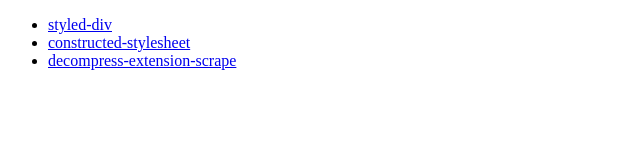
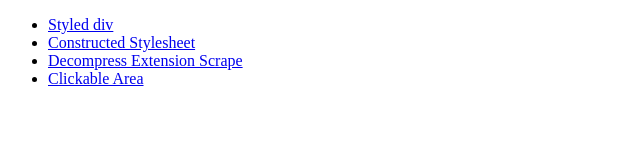
Before and after one commit to rcj-siteimprove/rcj-siteimprove.github.io, a plain HTML site: page index.html in a window 1280 px wide. Shown: the whole page, without its empty margins (0-640 px from the left). Drawn offline with Linux system fonts and the light colour scheme.

Commit message:
Update front page

```diff
--- a/index.html
+++ b/index.html
@@ -1,6 +1,7 @@
 <!doctype html>
 <ul>
-  <li><a href="styled-div">styled-div</a></li>
-  <li><a href="constructed-stylesheet">constructed-stylesheet</a></li>
-  <li><a href="decompress-extension-scrape">decompress-extension-scrape</a></li>
+  <li><a href="styled-div">Styled div</a></li>
+  <li><a href="constructed-stylesheet">Constructed Stylesheet</a></li>
+  <li><a href="decompress-extension-scrape">Decompress Extension Scrape</a></li>
+  <li><a href="clickable-area">Clickable Area</a></li>
 </ul>
```
